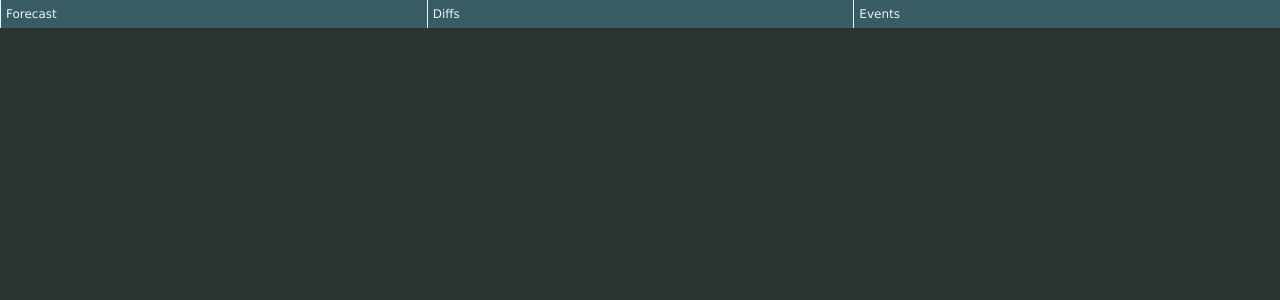
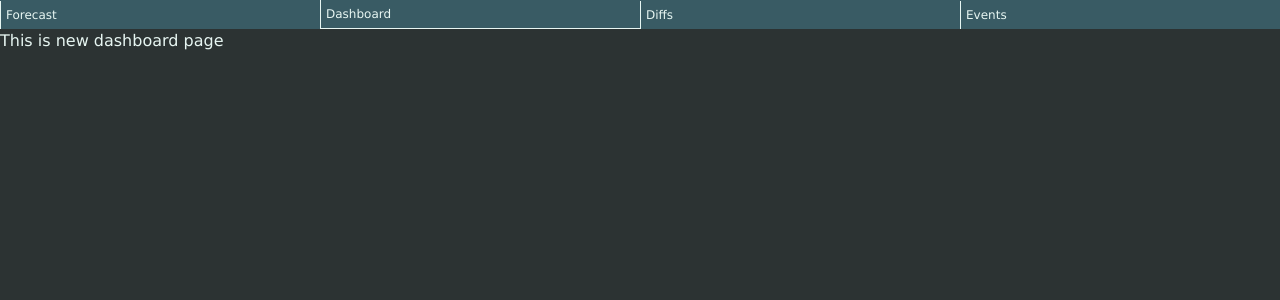
Before and after one commit to kovaja/sun-forecast, a Svelte app in the folder web/: page /dashboard in a window 1280 px wide. Shown: the top 300 px of the page. Built offline with nearby package versions, Linux system fonts and the light colour scheme.

Commit message:
Add new route for Dashboard

```diff
--- a/web/src/App.svelte
+++ b/web/src/App.svelte
@@ -6,11 +6,16 @@
   import Tabs from './lib/components/Tabs.svelte';
   import Diffs from './routes/Diffs.svelte';
   import Modal from './lib/components/Modal/Modal.svelte';
+  import Dashboard from './routes/Dashboard.svelte';
 
   const links: AppLink[] = [
     {
       name: 'Forecast',
       route: '/'
+    },
+    {
+      name: 'Dashboard',
+      route: '/dashboard'
     },
     {
       name: 'Diffs',
@@ -31,6 +36,7 @@
     <div class="route-main">
       <Route path="/events" component={Events}/>
       <Route path="/diffs" component={Diffs}/>
+      <Route path="/dashboard" component={Dashboard}/>
       <Route path="/" component={Forecast}/>
     </div>
     <Modal />
--- /dev/null
+++ b/web/src/routes/Dashboard.svelte
@@ -0,0 +1,7 @@
+<script lang="ts">
+  const demo = 'This is new dashboard page'
+</script>
+
+<div class="dashboard">
+  {demo}
+</div>
```
